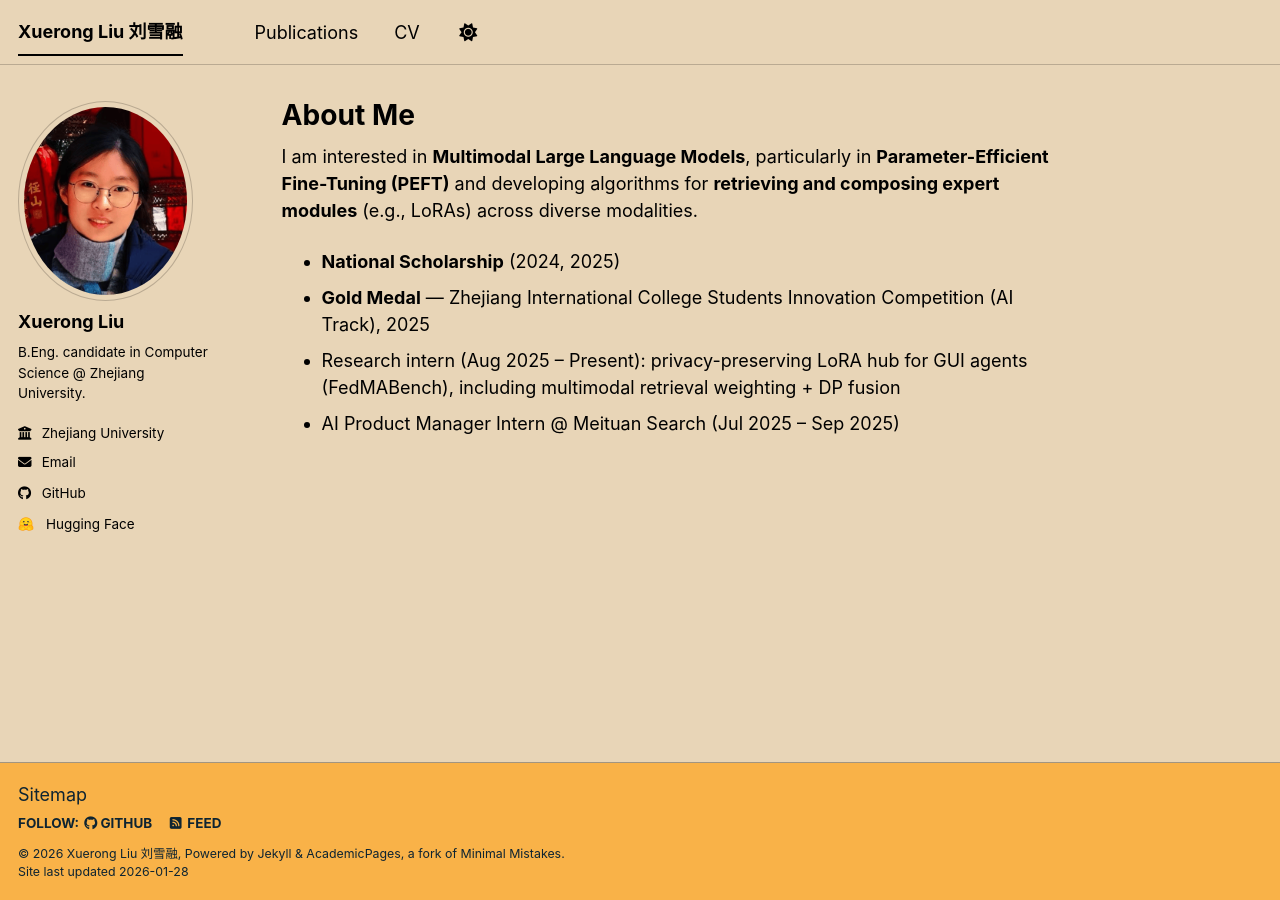
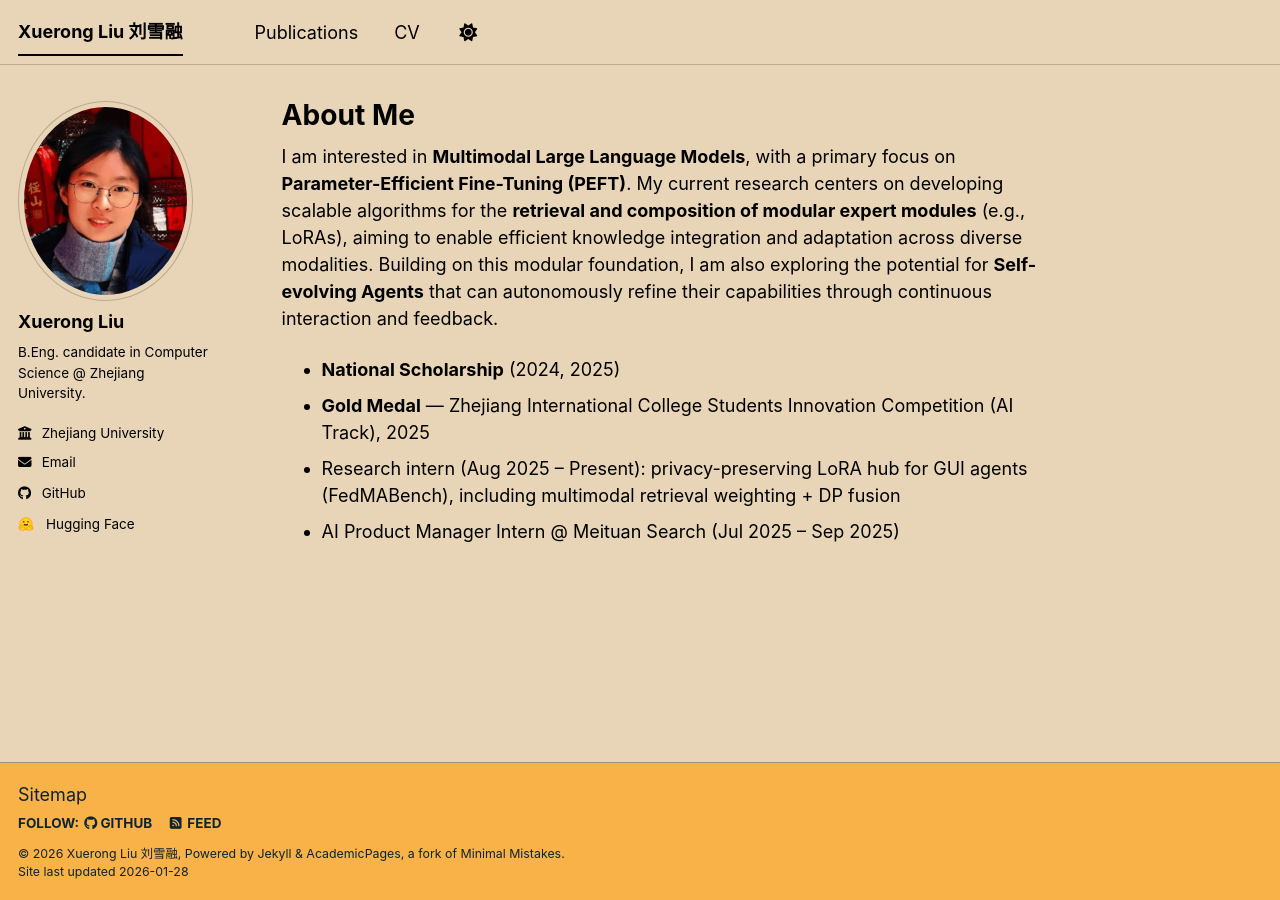
Before and after one commit to Sherry805139/Sherry805139.github.io, a Jekyll site: the page built from _pages/about.md, in a window 1280 px wide. Built offline with Jekyll 4.4.1, drawn with Linux system fonts in a browser that asks for light colours; a script bundle is joined from its source files by our own code; library files that are not in the unit come from our copies.

Commit message:
polish research interest

```diff
--- a/_pages/about.md
+++ b/_pages/about.md
@@ -7,7 +7,7 @@ redirect_from:
   - /about.html
 ---
 
-I am interested in **Multimodal Large Language Models**, particularly in **Parameter-Efficient Fine-Tuning (PEFT)** and developing algorithms for **retrieving and composing expert modules** (e.g., LoRAs) across diverse modalities.
+I am interested in **Multimodal Large Language Models**, with a primary focus on **Parameter-Efficient Fine-Tuning (PEFT)**. My current research centers on developing scalable algorithms for the **retrieval and composition of modular expert modules** (e.g., LoRAs), aiming to enable efficient knowledge integration and adaptation across diverse modalities. Building on this modular foundation, I am also exploring the potential for **Self-evolving Agents** that can autonomously refine their capabilities through continuous interaction and feedback.
 
 
 - **National Scholarship** (2024, 2025)
```
